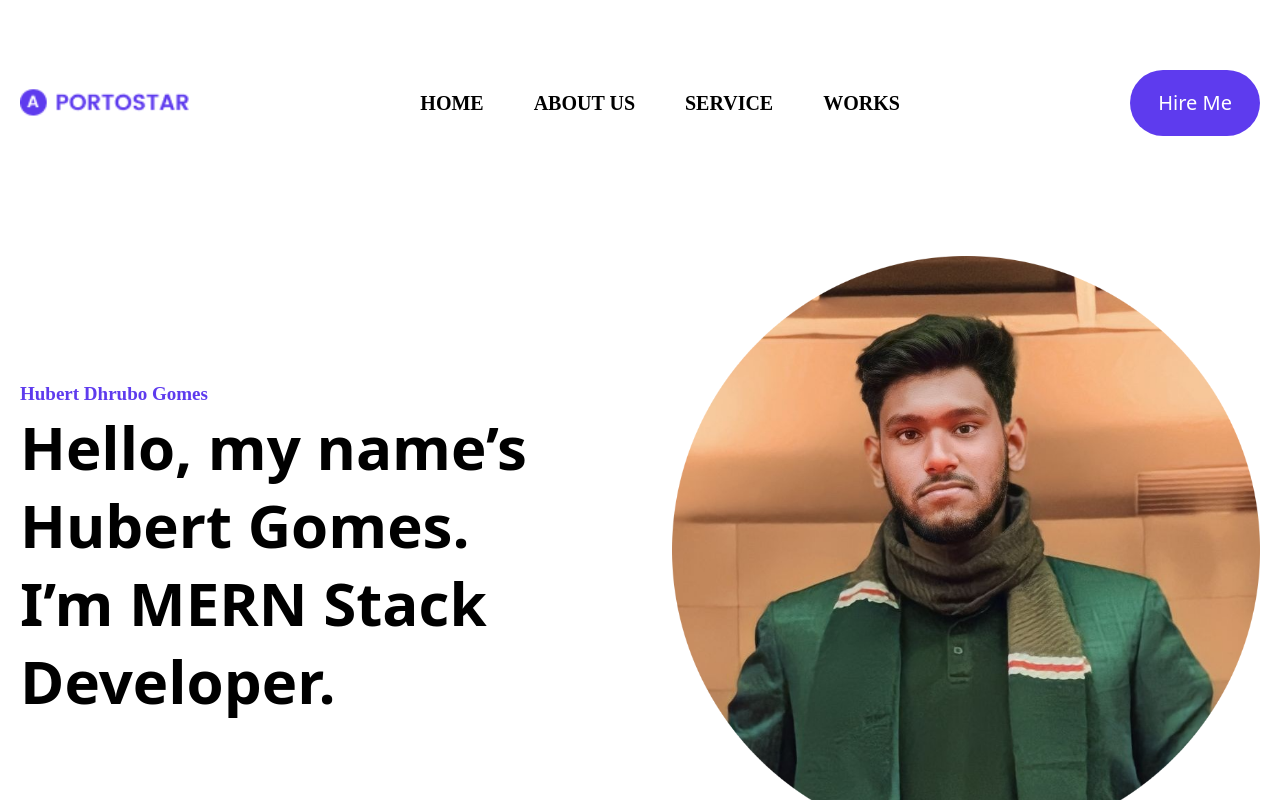
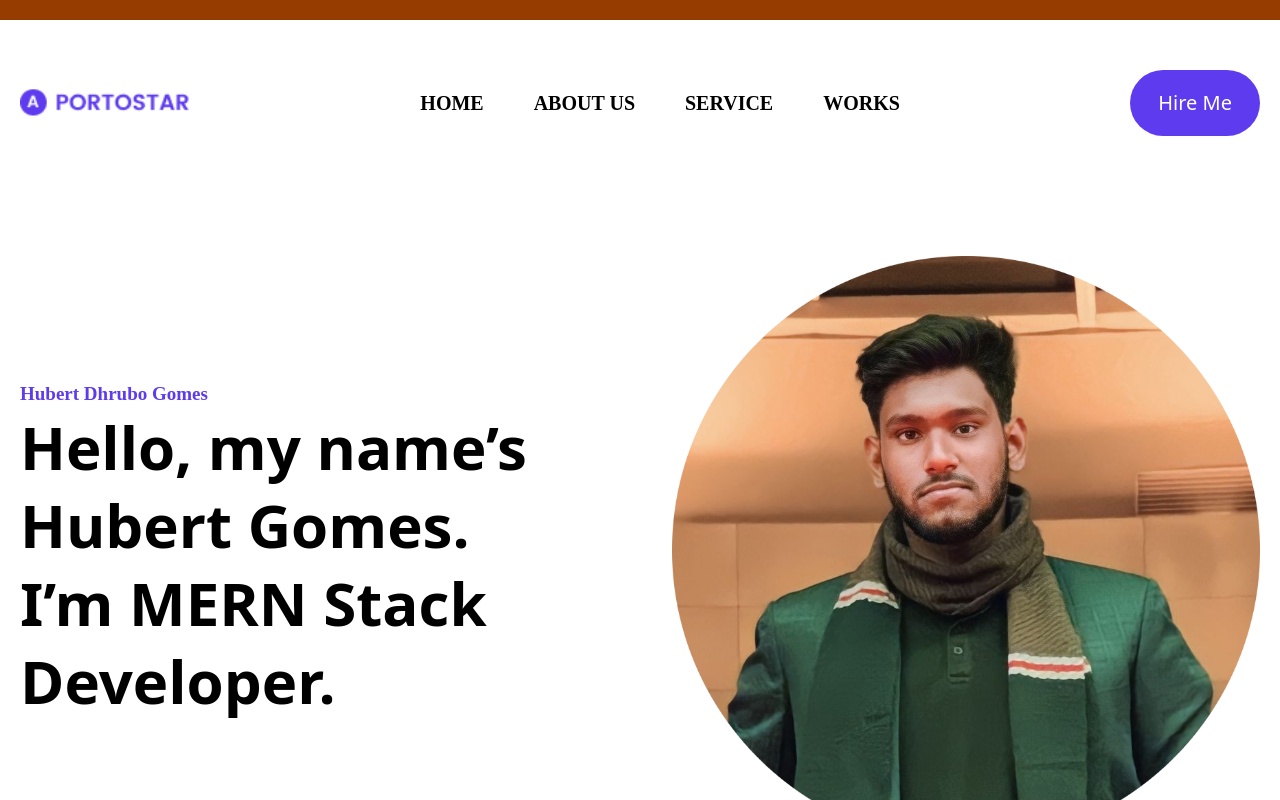
Before and after one commit to hubertDgomes/second_react, a React (Vite) app: page / in a window 1280 px wide. Shown: the top 800 px of the page. Built offline with nearby package versions, Linux system fonts and the light colour scheme.

Commit message:
Add motion library and implement scroll-based animation in App component

```diff
--- a/package.json
+++ b/package.json
@@ -15,6 +15,7 @@
     "@fortawesome/react-fontawesome": "^0.2.2",
     "@tailwindcss/vite": "^4.1.10",
     "framer-motion": "^12.18.1",
+    "motion": "^12.19.1",
     "react": "^19.1.0",
     "react-dom": "^19.1.0",
     "tailwindcss": "^4.1.10"
--- a/src/App.jsx
+++ b/src/App.jsx
@@ -9,11 +9,15 @@ import Works from "./assets/components/pages/Works";
 import Testimony from "./assets/components/pages/Testimony";
 import Contact from "./assets/components/pages/Contact";
 import Footer from "./assets/components/layouts/Footer";
-
-
+import { motion, useScroll } from "motion/react"
 function App() {
   return (
     <>
+    <motion.div
+    style={{
+      scaleX: useScroll().scrollYProgress
+    }}
+    className="h-[20px] w-full origin-left bg-amber-800 fixed z-[9999999999]  "></motion.div>
     <Header/>
     <Home/>
     <Counter/>
```
Also changed, not shown: 1 other file (tests, documents, lock files or other folders).
